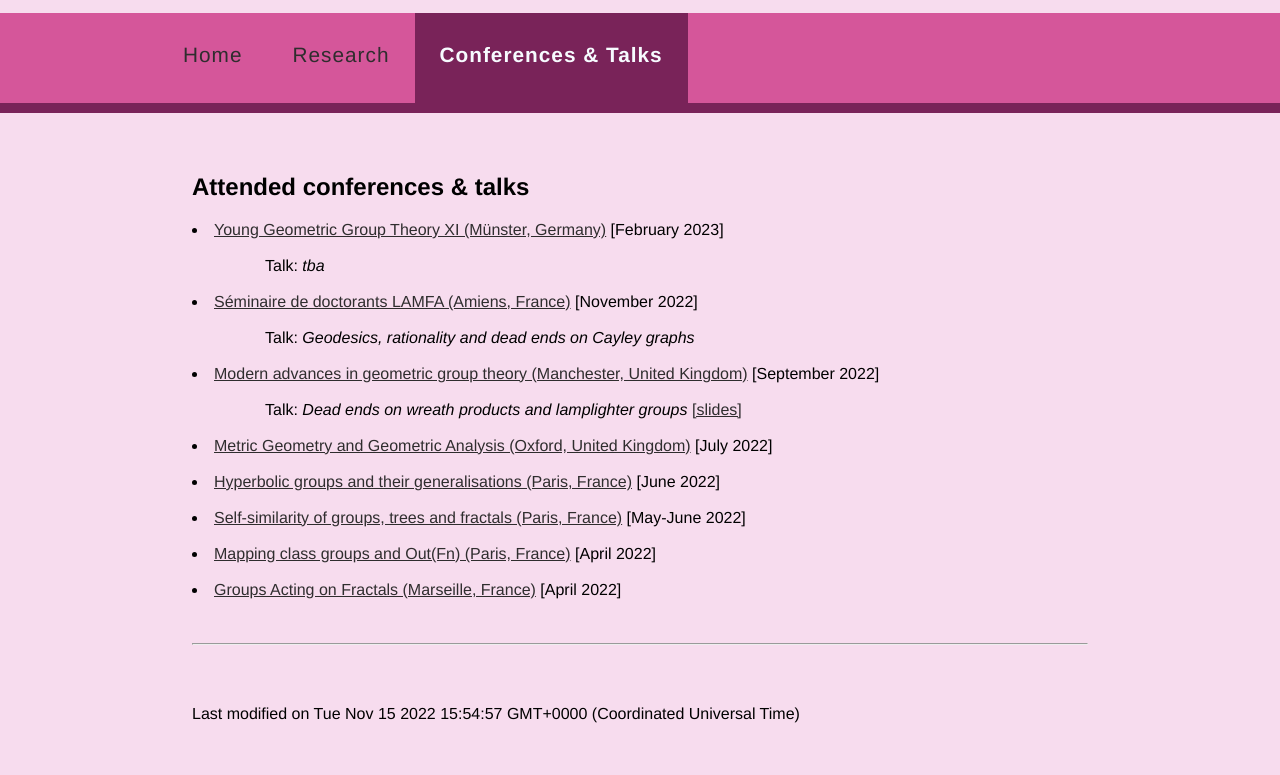
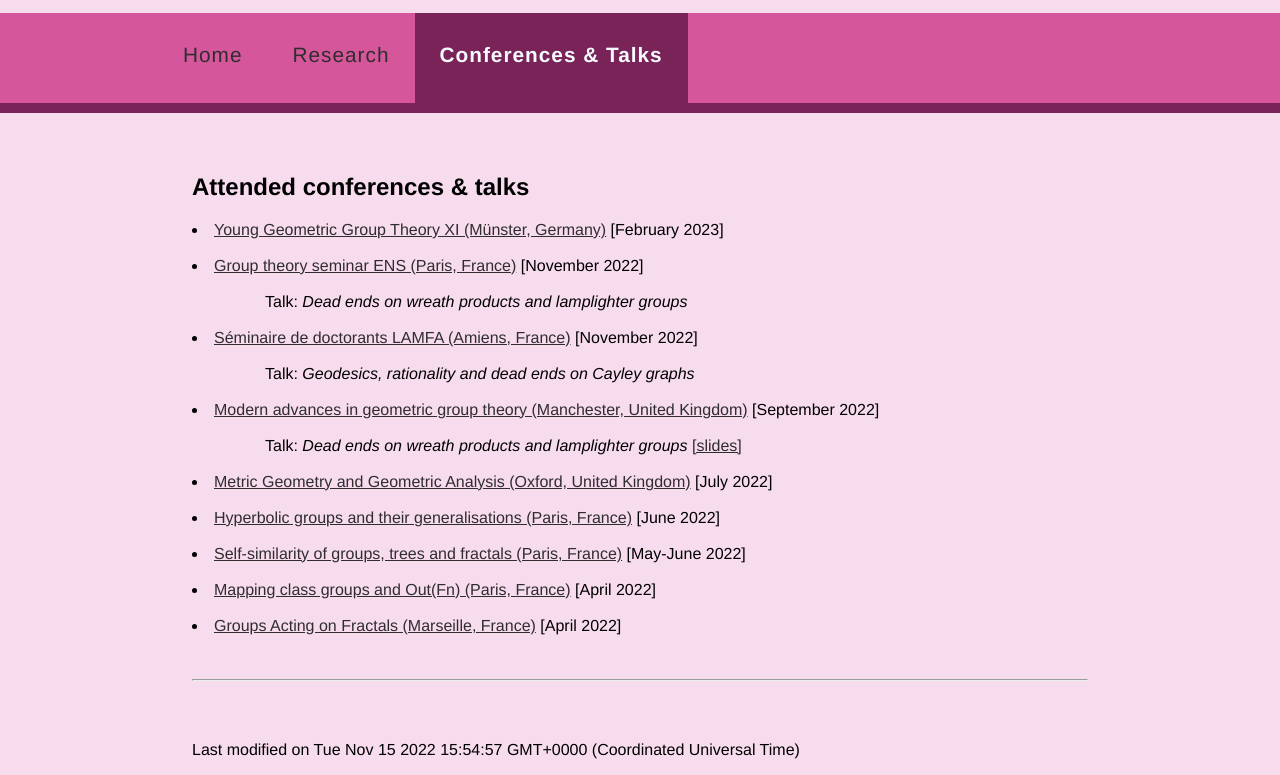
Before and after one commit to edoasd/eduardo_silva_math, a plain HTML site: page conferences.html in a window 1280 px wide. Shown: the part 77-852 px from the top of the page. Before the commit the page ends 816 px from the top, so only its background shows below. Drawn offline with nearby package versions, Linux system fonts and the light colour scheme; some packages are replaced by stand-ins of ours.

Commit message:
new talk

```diff
--- a/conferences.html
+++ b/conferences.html
@@ -66,9 +66,12 @@ My research aims to study the rich interplay between the dynamics of group actio
 <li>
 </span><a href="https://www.uni-muenster.de/GGT/YGGT/">Young Geometric Group Theory XI (Münster, Germany)</a> [February 2023]
 </li><br>
-<span style="display:inline-block; width: 73px;"></span>Talk:<i> tba </i><br>
+<li>
+</span><a href="https://sites.google.com/site/annaerschler/grseminar">Group theory seminar ENS (Paris, France)</a> [November 2022]
+</li><br>
+<span style="display:inline-block; width: 73px;"></span>Talk: <i>Dead ends on wreath products and lamplighter groups</i><br>
+<br>
 
-<br>
 <li>
 </span><a href="http://www.lamfa.u-picardie.fr/seminaires-colloques/seminaire-doctorant/article/seminaire-doctorant?lang=fr">Séminaire de doctorants LAMFA (Amiens, France)</a> [November 2022]
 </li><br>
```
